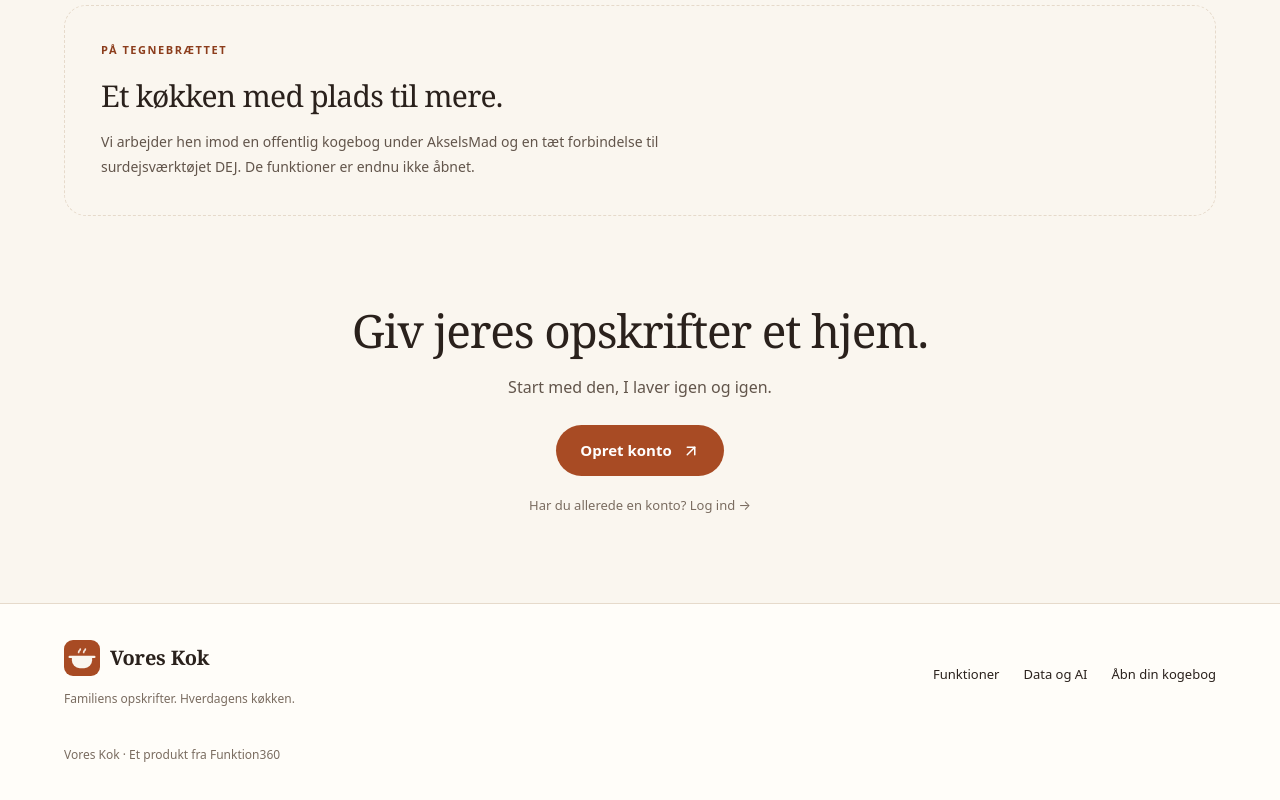
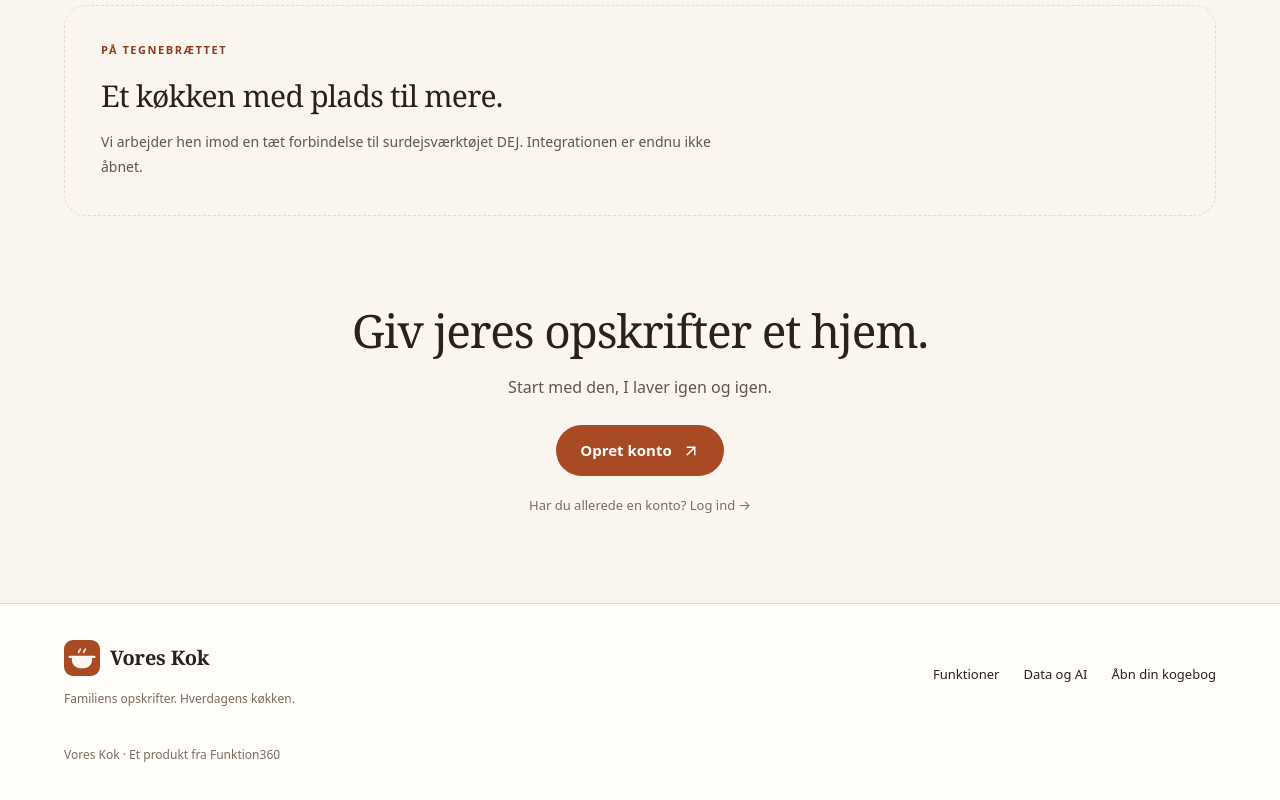
Before and after one commit to Funktion360-solutions/Vores-kok, a Next.js app in the folder apps/web/: page /om in a window 1280 px wide. Shown: the part 2440-3240 px from the top of the page. Built offline with nearby package versions, Linux system fonts and the light colour scheme; no server answers.

Commit message:
Fjern AkselsMad fra offentlig hjemmeside

```diff
--- a/apps/web/src/app/(public)/om/page.tsx
+++ b/apps/web/src/app/(public)/om/page.tsx
@@ -9,6 +9,6 @@ export default function Page(){return <>
  <section className="vk-public-section" id="saadan"><div className="vk-public-section-heading"><span className="vk-public-eyebrow">FRA PAPIR TIL AFTENSMAD</span><h2>En god opskrift er kun begyndelsen.</h2><p>Vores Kok hjælper med at bruge kogebogen i hverdagen — og bevare det, der gør den til jeres.</p></div><div className="vk-public-story-grid"><article><span className="vk-public-step-number">01</span><h3>Saml det, I allerede har</h3><p>Skriv opskriften ind, eller importér et billede, en PDF, tekst eller et link. Ret AI-aflæsningen og godkend, før opskriften gemmes.</p><Upload aria-hidden /></article><article><span className="vk-public-step-number">02</span><h3>Giv minderne en plads</h3><p>Knyt familiehistorier, billeder og personer til opskriften. Så er det ikke kun ingredienserne, der bliver givet videre.</p><Heart aria-hidden /></article><article><span className="vk-public-step-number">03</span><h3>Brug den i jeres køkken</h3><p>Lav en madplan, del indkøbslisten og følg opskriften i kogetilstand. Hold også overblik over det, I har stående.</p><ChefHat aria-hidden /></article></div></section>
  <section className="vk-public-feature-band"><div><span className="vk-public-eyebrow">LIDT MERE HJÆLP I HVERDAGEN</span><h2>Fra “hvad har vi?”<br />til “hvad laver vi?”</h2><p>Spørg AI-assistenten om madlavning og bagning. Få hjælp til et uklart trin, en erstatning eller en ny idé — og vurder svaret, inden du bruger det.</p><Link className="vk-public-text-link" href="/funktioner#ai">Læs om AI-hjælpen →</Link></div><div className="vk-public-question-card"><span className="vk-public-pill">Eksempel på et spørgsmål</span><p>“Jeg har mel og gær.<br />Hvad kan jeg bage i dag?”</p><span>Idéer · Teknikker · Hjælp til opskrifter</span></div></section>
  <section className="vk-public-section" id="data"><div className="vk-public-section-heading"><span className="vk-public-eyebrow">JERES KOGEBOG, JERES HUSSTAND</span><h2>Et fælles sted til det personlige.</h2></div><div className="vk-public-data-grid"><article><h3>Adgang gennem husstanden</h3><p>Opskrifter, billeder, historier og indkøb ligger bag login. Husstandsroller bestemmer, hvem der kan læse og ændre.</p></article><article><h3>AI med en godkendelse</h3><p>Ved import sendes din kilde til AI-udbyderen. Ved spørgsmål kan relevante opskrifter bruges som reference. Familiehistorier og billeder sendes ikke som reference i chatten. AI kan tage fejl.</p></article><article><h3>Tilbud med tydelig dækning</h3><p>Se tilbud i det hentede udvalg eller importér en avis. Kontrollér gyldighed, pakningsstørrelse og lokale betingelser; prisudvalget er ikke et komplet butikskatalog.</p></article></div></section>
- <section className="vk-public-future"><span className="vk-public-eyebrow">PÅ TEGNEBRÆTTET</span><h2>Et køkken med plads til mere.</h2><p>Vi arbejder hen imod en offentlig kogebog under AkselsMad og en tæt forbindelse til surdejsværktøjet DEJ. De funktioner er endnu ikke åbnet.</p></section>
+ <section className="vk-public-future"><span className="vk-public-eyebrow">PÅ TEGNEBRÆTTET</span><h2>Et køkken med plads til mere.</h2><p>Vi arbejder hen imod en tæt forbindelse til surdejsværktøjet DEJ. Integrationen er endnu ikke åbnet.</p></section>
  <section className="vk-public-cta"><h2>Giv jeres opskrifter et hjem.</h2><p>Start med den, I laver igen og igen.</p><Link className="vk-public-button" href="/signup">Opret konto <ArrowUpRight size={18} aria-hidden /></Link><Link href="/login">Har du allerede en konto? Log ind →</Link></section>
  </>;}
```
